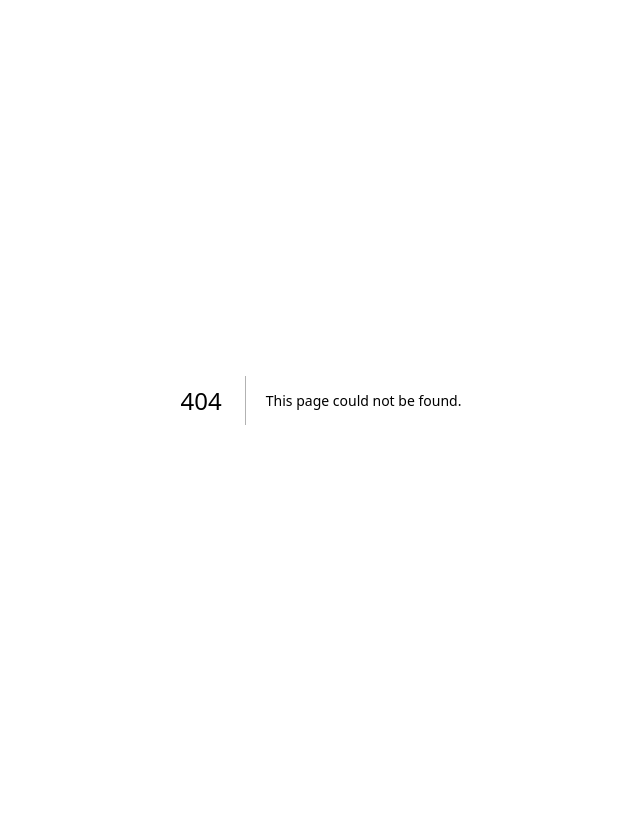
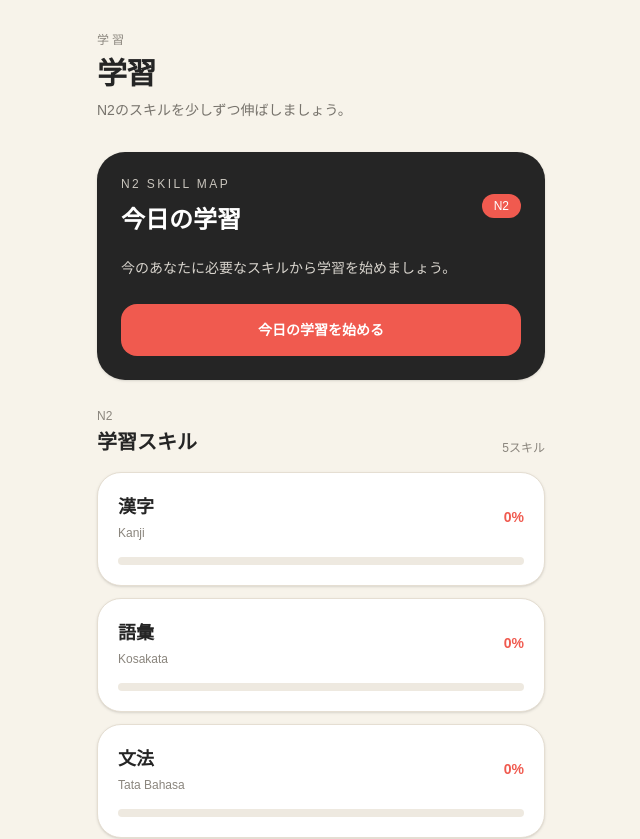
Before and after one commit to shinro-level/kairo, a Next.js app: page /study in a window 1280 px wide. Before the commit this address had no page. Shown: the top 839 px of the page, without its empty margins (319-959 px from the left). Before the commit the page ends 800 px from the top, so only its background shows below. Built offline with nearby package versions, Linux system fonts and the light colour scheme.

Commit message:
Build KAIRO study page

```diff
--- /dev/null
+++ b/app/study/page.tsx
@@ -0,0 +1,125 @@
+const skills = [
+  {
+    kanji: "漢字",
+    indonesia: "Kanji",
+    progress: 0,
+  },
+  {
+    kanji: "語彙",
+    indonesia: "Kosakata",
+    progress: 0,
+  },
+  {
+    kanji: "文法",
+    indonesia: "Tata Bahasa",
+    progress: 0,
+  },
+  {
+    kanji: "読解",
+    indonesia: "Membaca",
+    progress: 0,
+  },
+  {
+    kanji: "聴解",
+    indonesia: "Menyimak",
+    progress: 0,
+  },
+];
+
+export default function StudyPage() {
+  return (
+    <main className="min-h-screen bg-[#F7F3EA] px-5 pb-28 pt-8 text-[#252525]">
+      <div className="mx-auto max-w-md">
+        <header className="mb-8">
+          <p className="text-xs tracking-[0.25em] text-[#8A857D]">
+            学習
+          </p>
+
+          <h1 className="mt-2 text-3xl font-semibold tracking-tight">
+            学習
+          </h1>
+
+          <p className="mt-2 text-sm text-[#77736C]">
+            N2のスキルを少しずつ伸ばしましょう。
+          </p>
+        </header>
+
+        <section className="mb-7 rounded-[28px] bg-[#252525] p-6 text-white shadow-sm">
+          <div className="flex items-center justify-between">
+            <div>
+              <p className="text-xs tracking-[0.2em] text-[#C9C5BD]">
+                N2 SKILL MAP
+              </p>
+
+              <h2 className="mt-3 text-2xl font-semibold">
+                今日の学習
+              </h2>
+            </div>
+
+            <div className="rounded-full bg-[#F05A4F] px-3 py-1 text-xs font-medium">
+              N2
+            </div>
+          </div>
+
+          <p className="mt-5 text-sm leading-6 text-[#D8D4CD]">
+            今のあなたに必要なスキルから学習を始めましょう。
+          </p>
+
+          <button className="mt-6 w-full rounded-2xl bg-[#F05A4F] py-4 text-sm font-semibold text-white transition active:scale-[0.98]">
+            今日の学習を始める
+          </button>
+        </section>
+
+        <section>
+          <div className="mb-4 flex items-end justify-between">
+            <div>
+              <p className="text-xs text-[#8A857D]">
+                N2
+              </p>
+
+              <h2 className="mt-1 text-xl font-semibold">
+                学習スキル
+              </h2>
+            </div>
+
+            <span className="text-xs text-[#8A857D]">
+              5スキル
+            </span>
+          </div>
+
+          <div className="space-y-3">
+            {skills.map((skill) => (
+              <button
+                key={skill.kanji}
+                className="w-full rounded-3xl border border-[#E5DED2] bg-white p-5 text-left shadow-sm transition active:scale-[0.99]"
+              >
+                <div className="flex items-center justify-between">
+                  <div>
+                    <h3 className="text-lg font-semibold">
+                      {skill.kanji}
+                    </h3>
+
+                    <p className="mt-1 text-xs text-[#8A857D]">
+                      {skill.indonesia}
+                    </p>
+                  </div>
+
+                  <span className="text-sm font-semibold text-[#F05A4F]">
+                    {skill.progress}%
+                  </span>
+                </div>
+
+                <div className="mt-4 h-2 overflow-hidden rounded-full bg-[#EEE9E0]">
+                  <div
+                    className="h-full rounded-full bg-[#F05A4F]"
+                    style={{ width: `${skill.progress}%` }}
+                  />
+                </div>
+              </button>
+            ))}
+          </div>
+        </section>
+      </div>
+    </main>
+  );
+}
```
